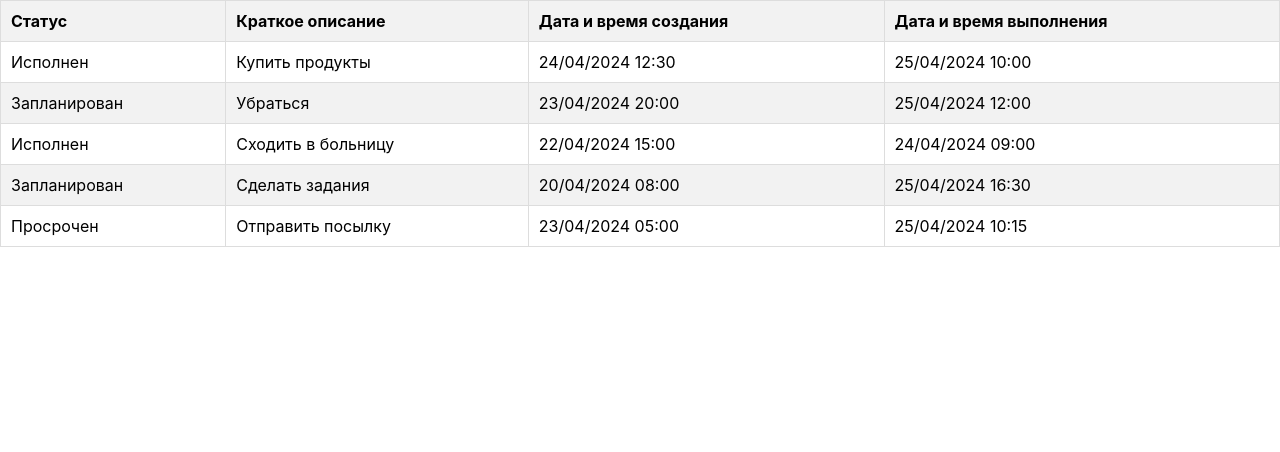
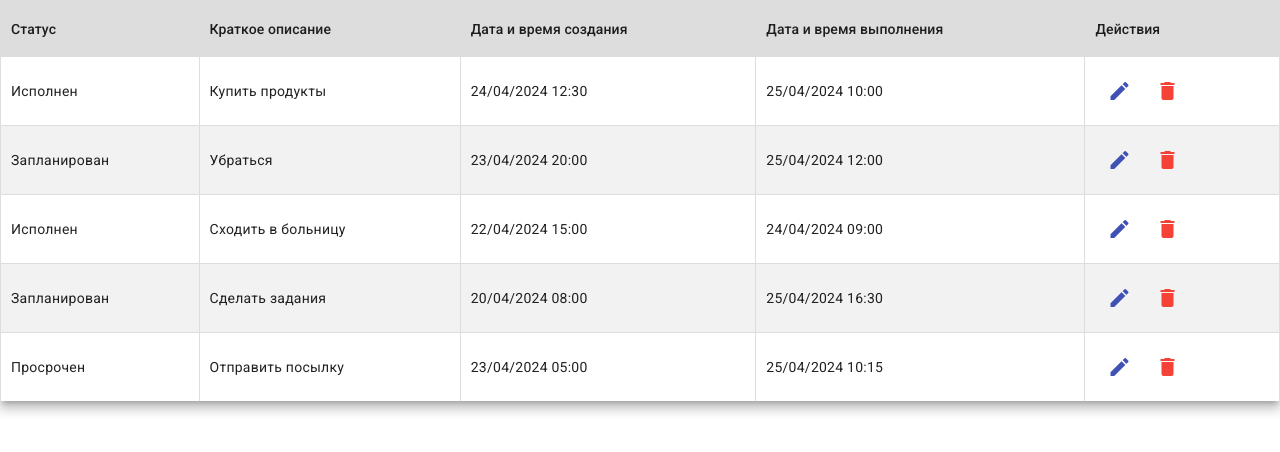
Before and after one commit to TumenSan/test-task-reminder, an Angular app: page /reminder in a window 1280 px wide. Shown: the top 452 px of the page. Built offline with nearby package versions, Linux system fonts and the light colour scheme.

Commit message:
feat: add material design in reminder-list component

```diff
--- a/src/app/components/reminder-list/reminder-list.component.html
+++ b/src/app/components/reminder-list/reminder-list.component.html
@@ -1,18 +1,45 @@
-<table>
-  <thead>
-    <tr>
-      <th>Статус</th>
-      <th>Краткое описание</th>
-      <th>Дата и время создания</th>
-      <th>Дата и время выполнения</th>
-    </tr>
-  </thead>
-  <tbody>
-      <tr *ngFor="let reminder of reminders" (dblclick)="openReminderForm(reminder)">
-        <td>{{ reminder.status }}</td>
-        <td>{{ reminder.shortDescription }}</td>
-        <td>{{ reminder.creationDateTime | date:'dd/MM/yyyy HH:mm'}}</td>
-        <td>{{ reminder.completionDateTime | date:'dd/MM/yyyy HH:mm'}}</td>
-      </tr>
-  </tbody>
+<table mat-table [dataSource]="reminders" class="mat-elevation-z8">
+  <!-- Столбец Статус -->
+  <ng-container matColumnDef="status">
+    <th mat-header-cell *matHeaderCellDef> Статус </th>
+    <td mat-cell *matCellDef="let reminder"> {{ reminder.status }} </td>
+  </ng-container>
+
+  <!-- Столбец Краткое описание -->
+  <ng-container matColumnDef="shortDescription">
+    <th mat-header-cell *matHeaderCellDef> Краткое описание </th>
+    <td mat-cell *matCellDef="let reminder"> {{ reminder.shortDescription }} </td>
+  </ng-container>
+
+  <!-- Столбец Дата и время создания -->
+  <ng-container matColumnDef="creationDateTime">
+    <th mat-header-cell *matHeaderCellDef> Дата и время создания </th>
+    <td mat-cell *matCellDef="let reminder">
+      {{ reminder.creationDateTime | date:'dd/MM/yyyy HH:mm' }}
+    </td>
+  </ng-container>
+
+  <!-- Столбец Дата и время выполнения -->
+  <ng-container matColumnDef="completionDateTime">
+    <th mat-header-cell *matHeaderCellDef> Дата и время выполнения </th>
+    <td mat-cell *matCellDef="let reminder">
+      {{ reminder.completionDateTime | date:'dd/MM/yyyy HH:mm' }}
+    </td>
+  </ng-container>
+
+  <!-- Столбец с действиями -->
+  <ng-container matColumnDef="actions">
+    <th mat-header-cell *matHeaderCellDef> Действия </th>
+    <td mat-cell *matCellDef="let reminder">
+      <button mat-icon-button color="primary" (click)="openReminderForm(reminder)">
+        <mat-icon>edit</mat-icon>
+      </button>
+      <button mat-icon-button color="warn" (click)="deleteReminder(reminder)">
+        <mat-icon>delete</mat-icon>
+      </button>
+    </td>
+  </ng-container>
+
+  <tr mat-header-row *matHeaderRowDef="displayedColumns"></tr>
+  <tr mat-row *matRowDef="let row; columns: displayedColumns;" (dblclick)="openReminderForm(row)"></tr>
 </table>
--- a/src/app/components/reminder-list/reminder-list.component.ts
+++ b/src/app/components/reminder-list/reminder-list.component.ts
@@ -1,31 +1,39 @@
-import { Component } from '@angular/core';
+import { Component, OnInit } from '@angular/core';
+import { CommonModule } from '@angular/common';
+import { Router } from '@angular/router';
+import { MatTableModule } from '@angular/material/table';
+import { MatButtonModule } from '@angular/material/button';
+import { MatIconModule } from '@angular/material/icon';
+
 import { Reminder } from '../../models/reminder.model';
-import { Router } from '@angular/router';
-import { CommonModule } from '@angular/common';
 import { ReminderService } from '../../services/reminder.service';
 
 @Component({
   selector: 'app-reminder-list',
   standalone: true,
   imports: [
-    CommonModule
+    CommonModule,
+    MatTableModule,
+    MatButtonModule,
+    MatIconModule
   ],
   templateUrl: './reminder-list.component.html',
-  styleUrl: './reminder-list.component.css'
+  styleUrls: ['./reminder-list.component.css']
 })
-export class ReminderListComponent {
+export class ReminderListComponent implements OnInit {
   reminders: Reminder[] = [];
+  displayedColumns: string[] = ['status', 'shortDescription', 'creationDateTime', 'completionDateTime', 'actions']; // Добавлен столбец "actions"
 
   constructor(
     private router: Router,
     private reminderService: ReminderService
-  ) { }
+  ) {}
 
   ngOnInit(): void {
     this.loadReminders();
   }
 
-  loadReminders() {
+  loadReminders(): void {
     this.reminderService.getAllReminders().subscribe({
       next: (data: Reminder[]) => {
         this.reminders = data;
@@ -36,7 +44,12 @@ export class ReminderListComponent {
     });
   }
 
-  openReminderForm(reminder: Reminder) {
+  openReminderForm(reminder: Reminder): void {
     this.router.navigate(['/reminder', reminder.id]);
   }
+
+  deleteReminder(reminder: Reminder): void {
+    // Логика удаления напоминания
+    console.log('Delete reminder:', reminder);
+  }
 }
```
